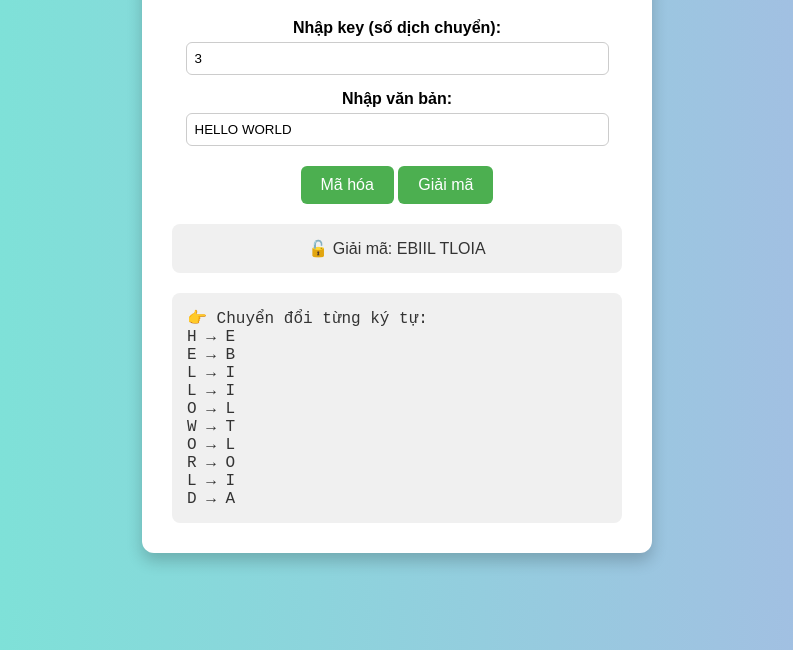
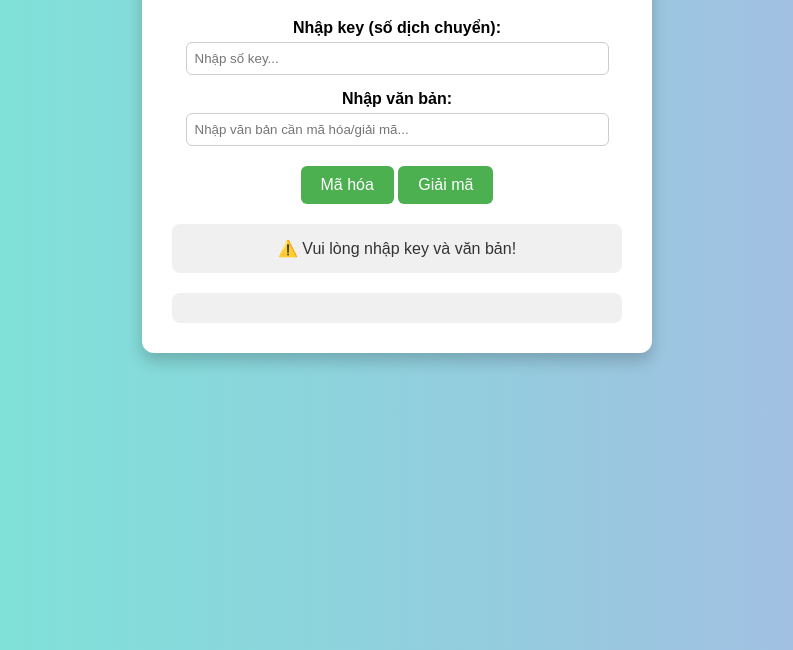
Before and after one commit to NagashitaFuyuki/caesar-cipher, a plain HTML site: page index.html in a window 1280 px wide. Both pictures are taken after a click on the button "Giải mã". Shown: the part 150-800 px from the top of the page, without its empty margins (243-1036 px from the left). Drawn offline with Linux system fonts and the light colour scheme.

Commit message:
Update index.html

```diff
--- a/index.html
+++ b/index.html
@@ -67,10 +67,10 @@
     <h1>🔐 Caesar Cipher</h1>
 
     <label for="key">Nhập key (số dịch chuyển):</label>
-    <input type="number" id="key" value="3">
+    <input type="number" id="key" placeholder="Nhập số key...">
 
     <label for="text">Nhập văn bản:</label>
-    <input type="text" id="text" value="HELLO WORLD">
+    <input type="text" id="text" placeholder="Nhập văn bản cần mã hóa/giải mã...">
 
     <button onclick="encrypt()">Mã hóa</button>
     <button onclick="decrypt()">Giải mã</button>
@@ -83,6 +83,11 @@
     function encrypt() {
       let key = parseInt(document.getElementById("key").value);
       let text = document.getElementById("text").value;
+      if (isNaN(key) || text.trim() === "") {
+        document.getElementById("result").innerText = "⚠️ Vui lòng nhập key và văn bản!";
+        document.getElementById("details").innerText = "";
+        return;
+      }
       let {output, steps} = caesarCipher(text, key);
       document.getElementById("result").innerText = "🔒 Mã hóa: " + output;
       document.getElementById("details").innerText = steps;
@@ -91,6 +96,11 @@
     function decrypt() {
       let key = parseInt(document.getElementById("key").value);
       let text = document.getElementById("text").value;
+      if (isNaN(key) || text.trim() === "") {
+        document.getElementById("result").innerText = "⚠️ Vui lòng nhập key và văn bản!";
+        document.getElementById("details").innerText = "";
+        return;
+      }
       let {output, steps} = caesarCipher(text, -key);
       document.getElementById("result").innerText = "🔓 Giải mã: " + output;
       document.getElementById("details").innerText = steps;
```
